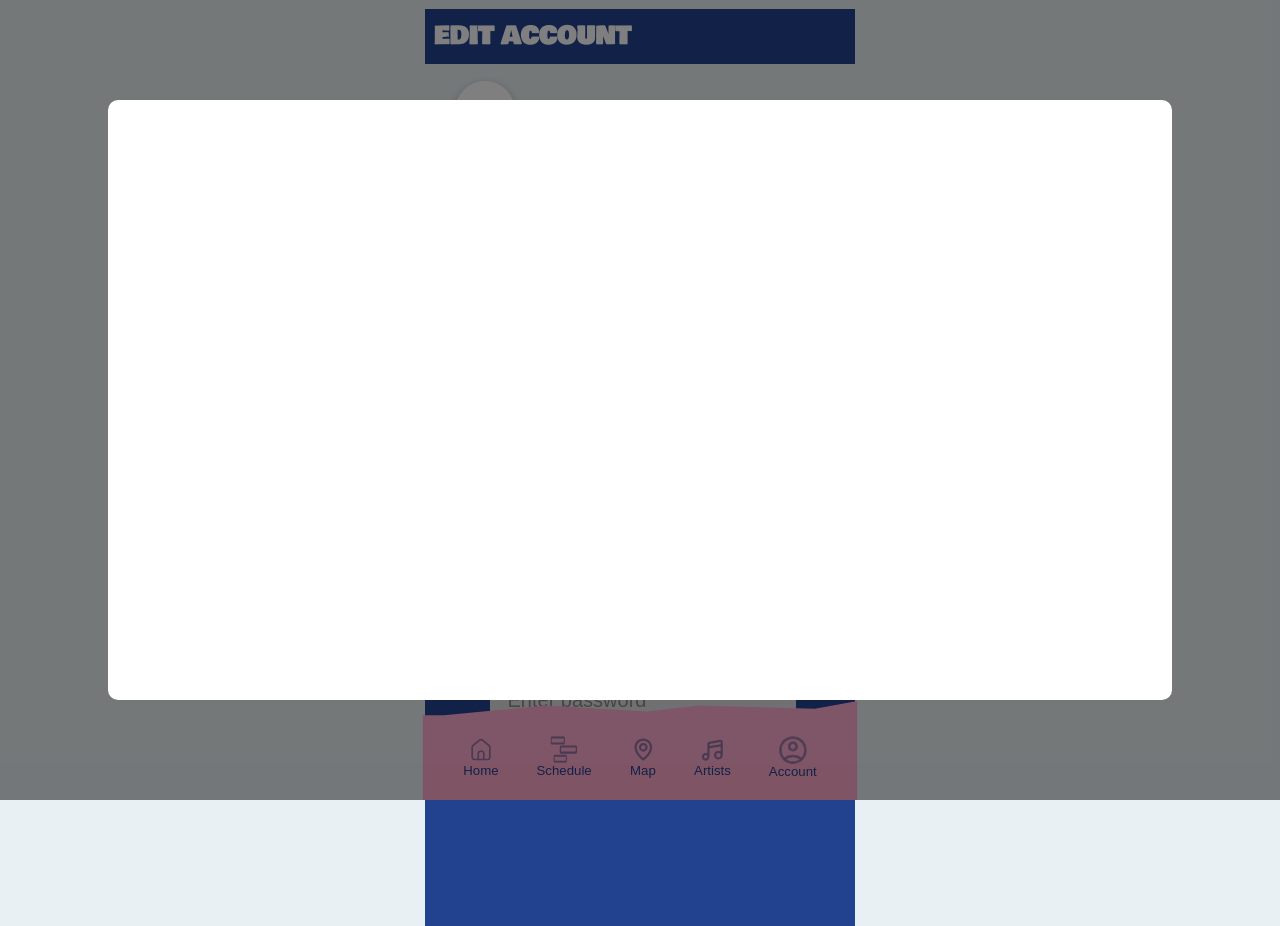
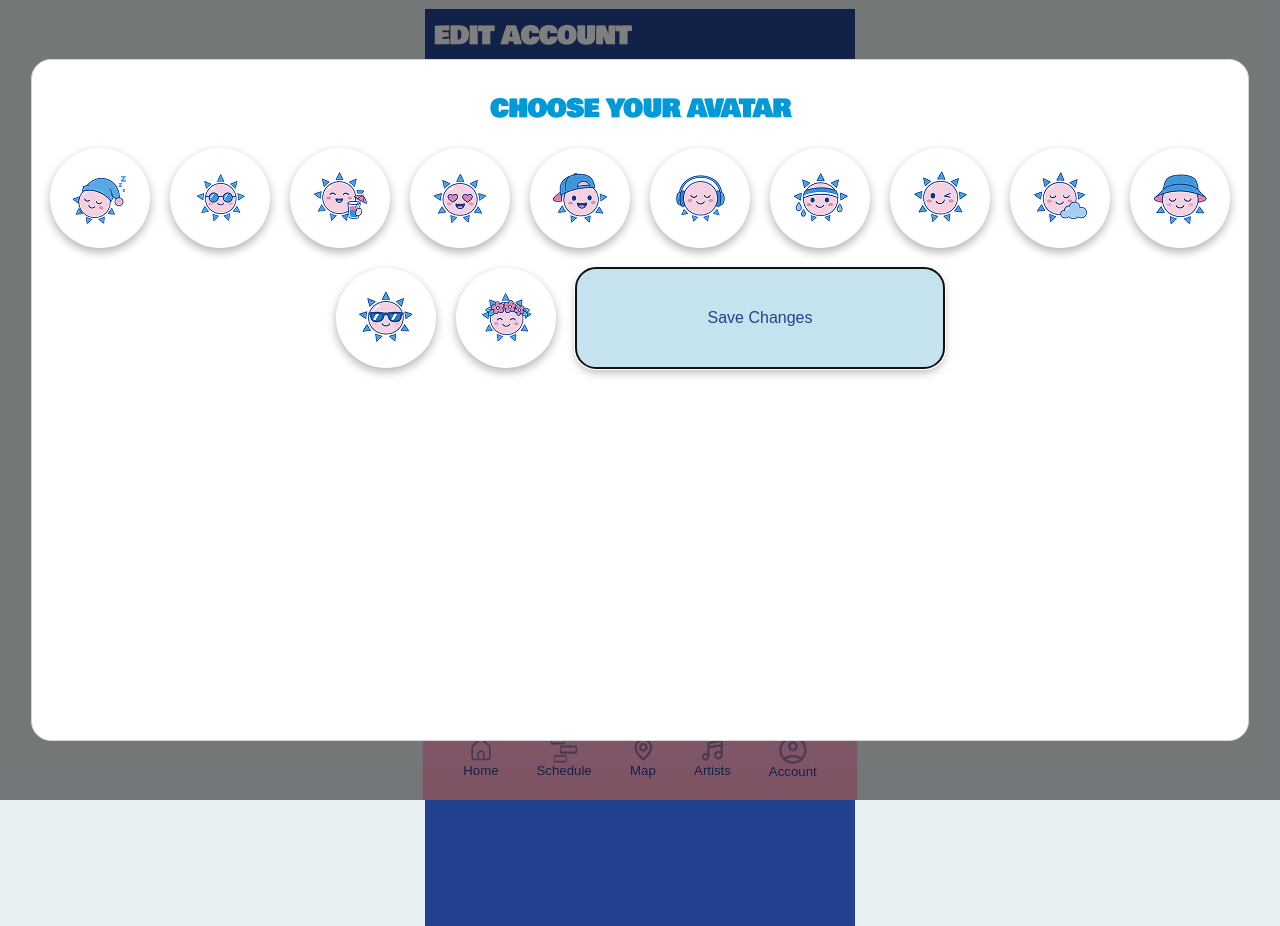
Before and after one commit to MichalRadovanHresko/BlueSunFestivalWebApp, a React (Vite) app in the folder blue-sun-festival/: page /BlueSunFestivalWebApp/account/edit in a window 1280 px wide. Both pictures are taken after a click on the picture 640 px from the left and 217 px from the top of the page. Built offline with nearby package versions, Linux system fonts and the light colour scheme; a web font is replaced by a local one.

Commit message:
Functionality of choose your character

```diff
--- a/blue-sun-festival/src/components/editAccount/AccountHero.jsx
+++ b/blue-sun-festival/src/components/editAccount/AccountHero.jsx
@@ -1,11 +1,13 @@
 import { useState } from "react";
-import Popup from "reactjs-popup";
-import "reactjs-popup/dist/index.css";
 import editIcon from "../../assets/icons/editIcon.png";
 import BackButton from "./BackButton";
+import AvatarPopUp from "./AvatarPopUp";
 
 const EditAccountHero = () => {
   const [openImagePopup, setOpenImagePopup] = useState(false);
+  const [avatar, setAvatar] = useState(
+    localStorage.getItem("userAvatar") || editIcon,
+  );
 
   return (
     <section className="relative px-[7%]">
@@ -15,7 +17,7 @@ const EditAccountHero = () => {
       </div>
       <div className="flex flex-col items-center text-[#22428F]">
         <img
-          src={editIcon}
+          src={avatar}
           alt="profile-image"
           className="h-[150px] w-[150px] mb-[10px] cursor-pointer"
           onClick={() => setOpenImagePopup(true)}
@@ -26,22 +28,13 @@ const EditAccountHero = () => {
         </p>
       </div>
 
-      <Popup
+      <AvatarPopUp
         open={openImagePopup}
-        modal
-        onClose={() => setOpenImagePopup(false)}
-        overlayStyle={{ background: "rgba(0,0,0,0.5)" }}
-        contentStyle={{
-          background: "white",
-          border: "none",
-          padding: "20px",
-          width: "80%",
-          height: "70%",
-          borderRadius: "10px",
+        onClose={() => {
+          setOpenImagePopup(false);
+          setAvatar(localStorage.getItem("userAvatar") || editIcon);
         }}
-      >
-        <div></div>
-      </Popup>
+      />
     </section>
   );
 };
--- /dev/null
+++ b/blue-sun-festival/src/components/editAccount/AvatarPopUp.jsx
@@ -0,0 +1,90 @@
+import { useState } from "react";
+import Popup from "reactjs-popup";
+import "reactjs-popup/dist/index.css";
+import variant1 from "../../assets/editAccountIcons/icon2.png";
+import variant2 from "../../assets/editAccountIcons/icon3.png";
+import variant3 from "../../assets/editAccountIcons/icon4.png";
+import variant4 from "../../assets/editAccountIcons/icon5.png";
+import variant5 from "../../assets/editAccountIcons/icon6.png";
+import variant6 from "../../assets/editAccountIcons/icon7.png";
+import variant7 from "../../assets/editAccountIcons/icon8.png";
+import variant8 from "../../assets/editAccountIcons/icon9.png";
+import variant9 from "../../assets/editAccountIcons/icon10.png";
+import variant10 from "../../assets/editAccountIcons/icon11.png";
+import variant11 from "../../assets/editAccountIcons/icon12.png";
+import variant12 from "../../assets/editAccountIcons/icon13.png";
+
+const AVATARS = [
+  variant1,
+  variant2,
+  variant3,
+  variant4,
+  variant5,
+  variant6,
+  variant7,
+  variant8,
+  variant9,
+  variant10,
+  variant11,
+  variant12,
+];
+
+const SAVE_BUTTON_CLASS =
+  "bg-[#C5E3EE] text-[#22428F] text-[16px] px-[11%] py-[3%] rounded-[20px] shadow-lg shadow-[0_4px_10px_rgba(0,0,0,0.3)] border-none";
+
+const AvatarPopUp = ({ open, onClose }) => {
+  const [selected, setSelected] = useState(
+    () => localStorage.getItem("userAvatar") || null,
+  );
+
+  const handleSave = () => {
+    if (selected) localStorage.setItem("userAvatar", selected);
+    onClose();
+  };
+
+  return (
+    <Popup
+      open={open}
+      modal
+      onClose={onClose}
+      overlayStyle={{ background: "rgba(0,0,0,0.5)" }}
+      contentStyle={{
+        background: "white",
+        padding: "0",
+        width: "95%",
+        height: "85%",
+        borderRadius: "20px",
+      }}
+    >
+      <div className="flex flex-col p-[10px]">
+        <h2 className="text-center text-[#0199D7]">CHOOSE YOUR AVATAR</h2>
+        <div className="flex flex-row justify-center gap-[20px] flex-wrap">
+          {AVATARS.map((avatar, i) => (
+            <div
+              key={i}
+              onClick={() => setSelected(avatar)}
+              className={`h-[80px] w-[80px] p-[10px] shadow-lg shadow-[0_4px_10px_rgba(0,0,0,0.3)] rounded-[50%] flex justify-center items-center cursor-pointer ${
+                selected === avatar ? "ring-[3px] ring-[#0199D7]" : ""
+              }`}
+            >
+              <img
+                src={avatar}
+                alt={`profile-pic-${i + 1}`}
+                height={60}
+                width={60}
+              />
+            </div>
+          ))}
+          <button
+            onClick={handleSave}
+            className={`${SAVE_BUTTON_CLASS} cursor-pointer hover:opacity-80`}
+          >
+            Save Changes
+          </button>
+        </div>
+      </div>
+    </Popup>
+  );
+};
+
+export default AvatarPopUp;
--- a/blue-sun-festival/src/hooks/useLocationMarker.jsx
+++ b/blue-sun-festival/src/hooks/useLocationMarker.jsx
@@ -1,7 +1,10 @@
 import { useEffect, useRef } from "react";
 import L from "leaflet";
 import useGeolocation from "./useGeolocation";
-import { createLocationIcon } from "../components/map/mapIcons";
+import {
+  createLocationIcon,
+  createAvatarIcon,
+} from "../components/map/mapIcons";
 
 const useLocationMarker = (mapInstance) => {
   const { position } = useGeolocation();
@@ -11,9 +14,11 @@ const useLocationMarker = (mapInstance) => {
     if (!position || !mapInstance) return;
     const { lat, lng } = position;
     if (markerRef.current) mapInstance.removeLayer(markerRef.current);
-    markerRef.current = L.marker([lat, lng], {
-      icon: createLocationIcon(),
-    }).addTo(mapInstance);
+    const savedAvatar = localStorage.getItem("userAvatar");
+    const icon = savedAvatar
+      ? createAvatarIcon(savedAvatar)
+      : createLocationIcon();
+    markerRef.current = L.marker([lat, lng], { icon }).addTo(mapInstance);
   }, [position, mapInstance]);
 
   useEffect(() => {
```
